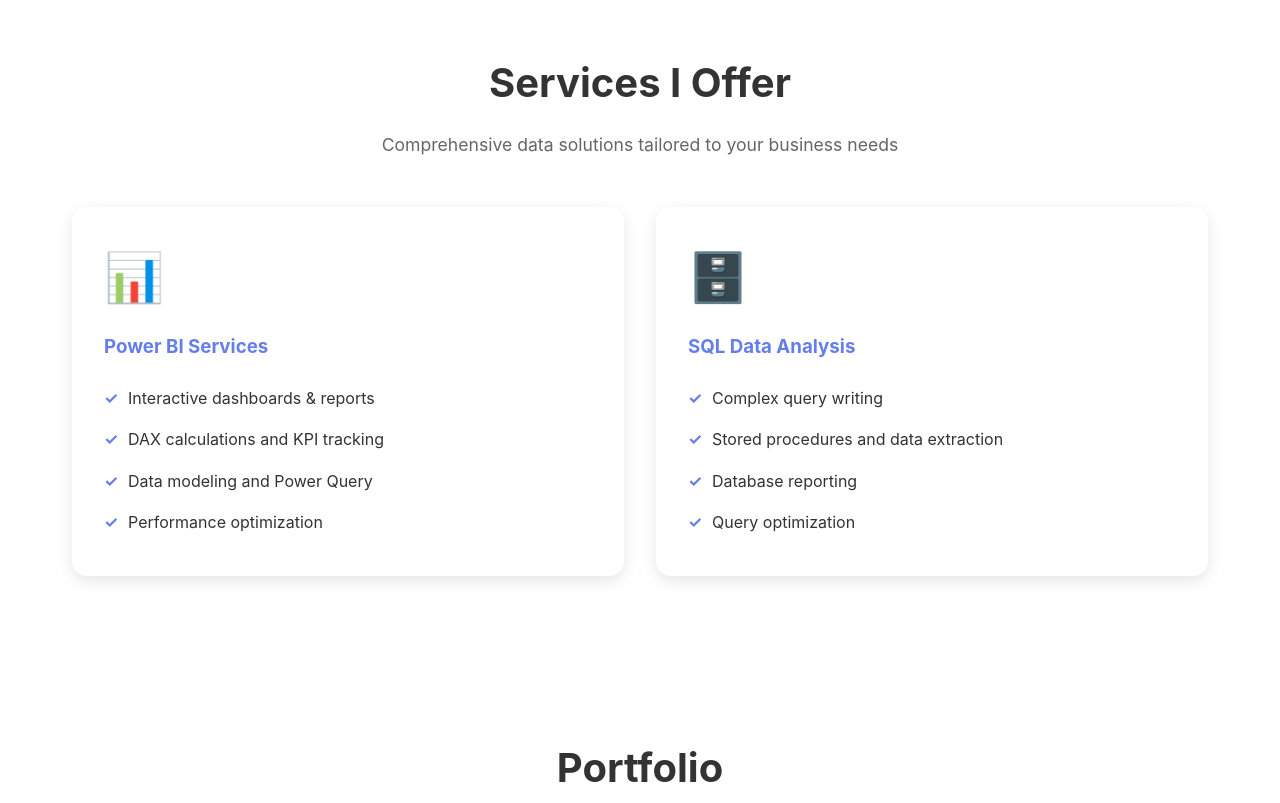
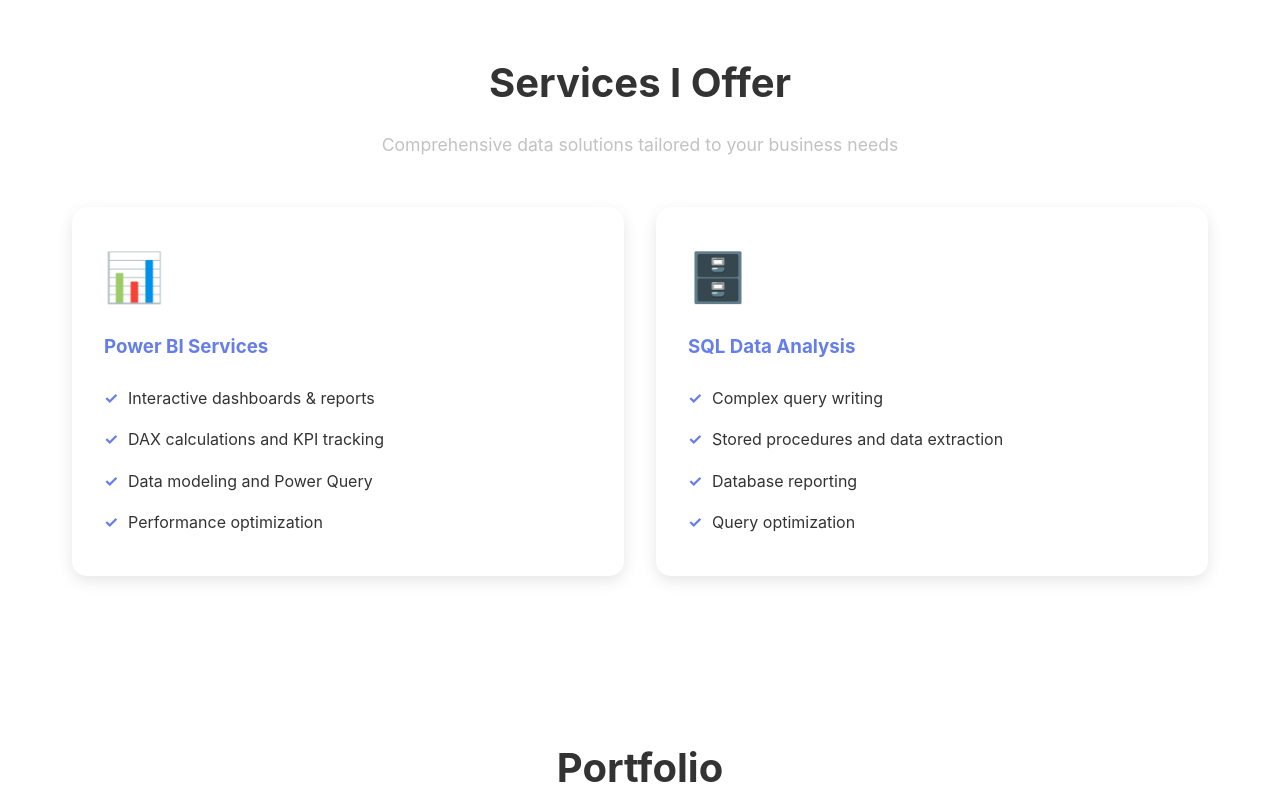
Before and after one commit to RanjitKarambalkar/ranjitkarambalkar.github.io, a plain HTML site: page index.html in a window 1280 px wide. Shown: the part 1480-2283 px from the top of the page. Drawn offline with Linux system fonts and the light colour scheme.

Commit message:
Update index.html

```diff
--- a/index.html
+++ b/index.html
@@ -152,7 +152,7 @@
         .section-subtitle {
             text-align: center;
             font-size: 1.1rem;
-            color: #666;
+            color: #6666;
             margin-bottom: 3rem;
             max-width: 600px;
             margin-left: auto;
```
